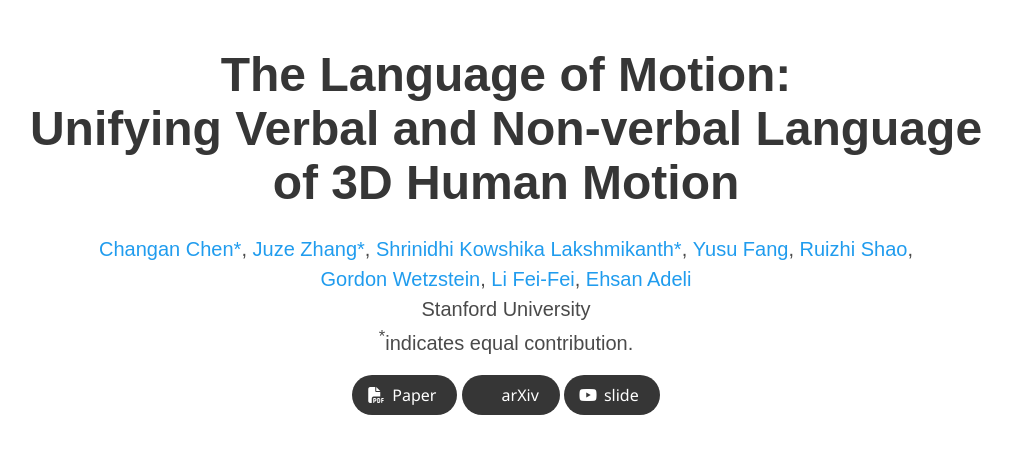
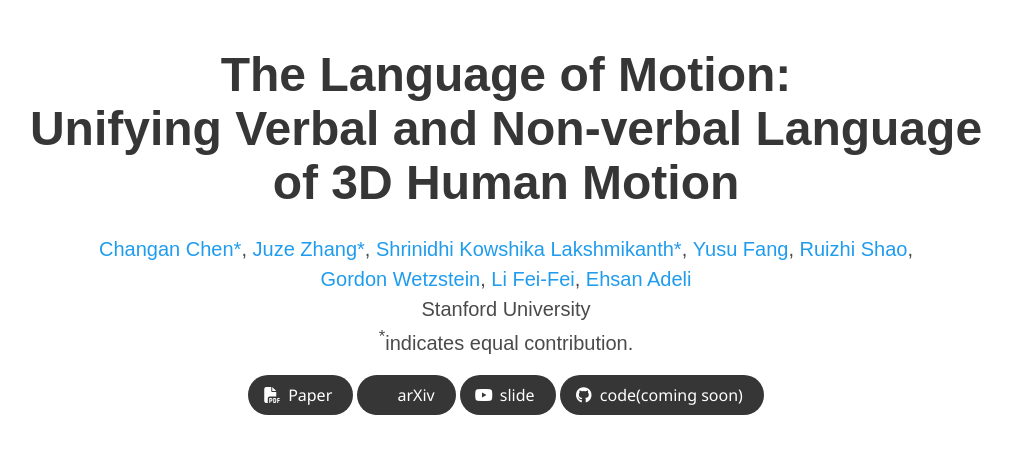
Before and after one commit to languageofmotion/languageofmotion.github.io, a website: page index.html in a window 1280 px wide. Shown: the top 465 px of the page, without its empty margins (134-1146 px from the left). Drawn offline with nearby package versions, Linux system fonts and the light colour scheme; some icons are missing; a web font is replaced by a local one.

Commit message:
add code

```diff
--- a/index.html
+++ b/index.html
@@ -74,6 +74,11 @@
               <span class="link-block">
                 <a href="https://docs.google.com/presentation/d/1-bXbY58GjXjoNvs3LTSFsmUN9yUzoICN/edit?usp=sharing&ouid=104419898306956209399&rtpof=true&sd=true" class="external-link button is-normal is-rounded is-dark">
                   <span class="icon"><i class="fab fa-youtube"></i></span><span>slide</span>
+                </a>
+              </span>
+              <span class="link-block">
+                <a href=" " class="external-link button is-normal is-rounded is-dark">
+                  <span class="icon"><i class="fab fa-github"></i></span><span>code(coming soon)</span>
                 </a>
               </span>
             </div>
```
